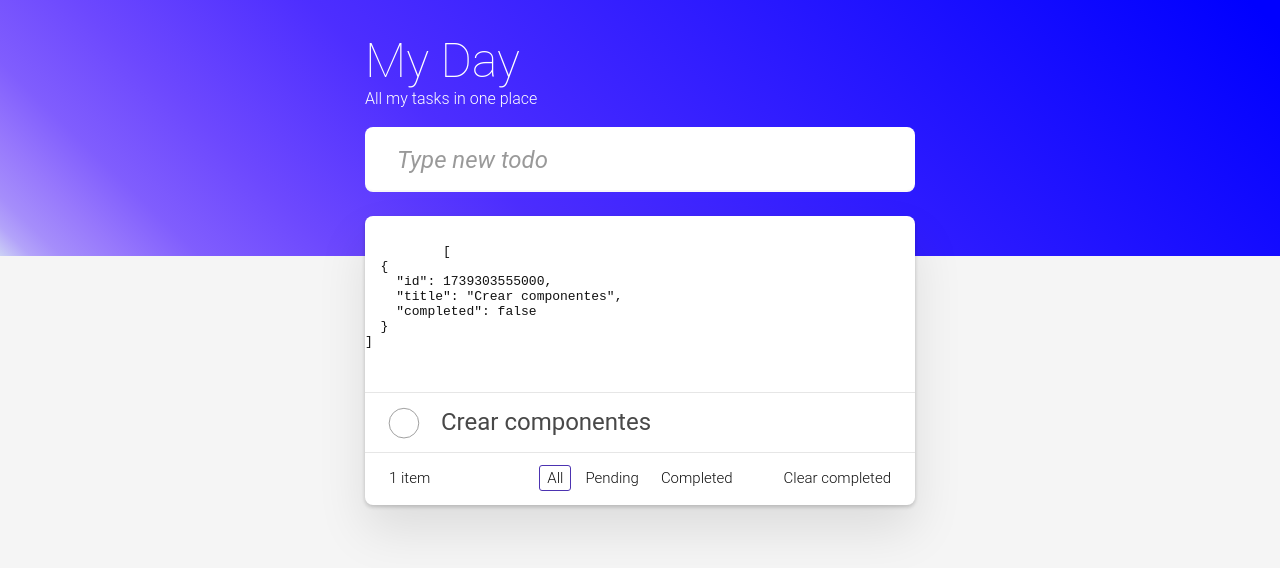
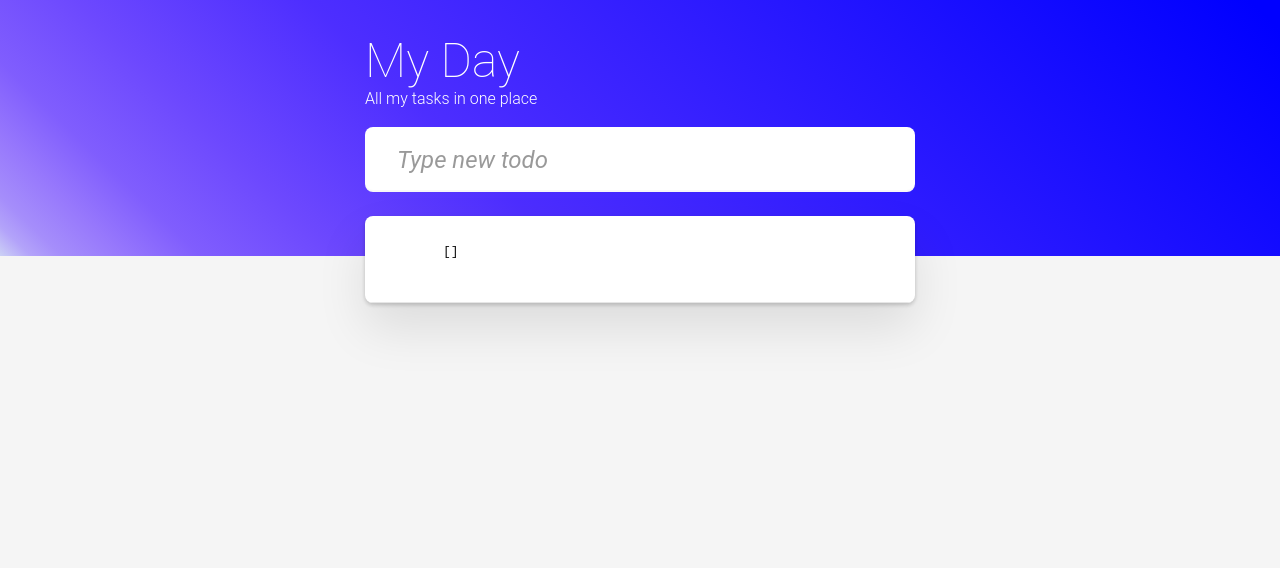
Before and after one commit to camilopulgarin/todo-app-angular, an Angular app: page / in a window 1280 px wide. Shown: the top 568 px of the page. Built offline with nearby package versions, Linux system fonts and the light colour scheme.

Commit message:
feat: effect para persistencia con localstorage

```diff
--- a/src/app/pages/home/home.component.html
+++ b/src/app/pages/home/home.component.html
@@ -63,7 +63,7 @@
         </ul>
       </section>
       <!-- This footer should be hidden by default and shown when there are todos -->
-      <footer class="footer">
+      <footer class="footer" *ngIf="tasksByFilter().length > 0">
         <!-- This should be `0 items left` by default -->
         <span class="todo-count">
           <strong>{{ tasksByFilter().length }}</strong>
--- a/src/app/pages/home/home.component.ts
+++ b/src/app/pages/home/home.component.ts
@@ -1,5 +1,5 @@
 import { CommonModule } from '@angular/common';
-import { Component, computed, signal } from '@angular/core';
+import { Component, computed, effect, inject, Injector, signal } from '@angular/core';
 import { Task } from '../../models/task.model';
 import { FormControl, ReactiveFormsModule, Validators } from '@angular/forms';
 
@@ -11,13 +11,7 @@ import { FormControl, ReactiveFormsModule, Validators } from '@angular/forms';
   styleUrl: './home.component.css'
 })
 export class HomeComponent {
-    tasks = signal<Task[]>([
-      {
-        id: Date.now(),
-        title: 'Crear componentes',
-        completed: false
-      }
-    ])
+    tasks = signal<Task[]>([])
 
     filter = signal<'all' | 'pending' | 'completed'>('all');
     tasksByFilter = computed(() => {
@@ -44,6 +38,23 @@ export class HomeComponent {
       ]
     }
     )
+
+    injector = inject(Injector)
+
+    ngOnInit() {
+      const tasks = localStorage.getItem('tasks');
+      if (tasks) {
+        this.tasks.set(JSON.parse(tasks))
+      }
+      this.trackTask()
+    }
+
+    trackTask() {
+      effect(() => {
+        const tasks = this.tasks();
+        localStorage.setItem('tasks', JSON.stringify(tasks))
+      }, {injector: this.injector})
+    }
 
     changeHandler() {
       if (this.newTasksCtrl.valid) {
```
